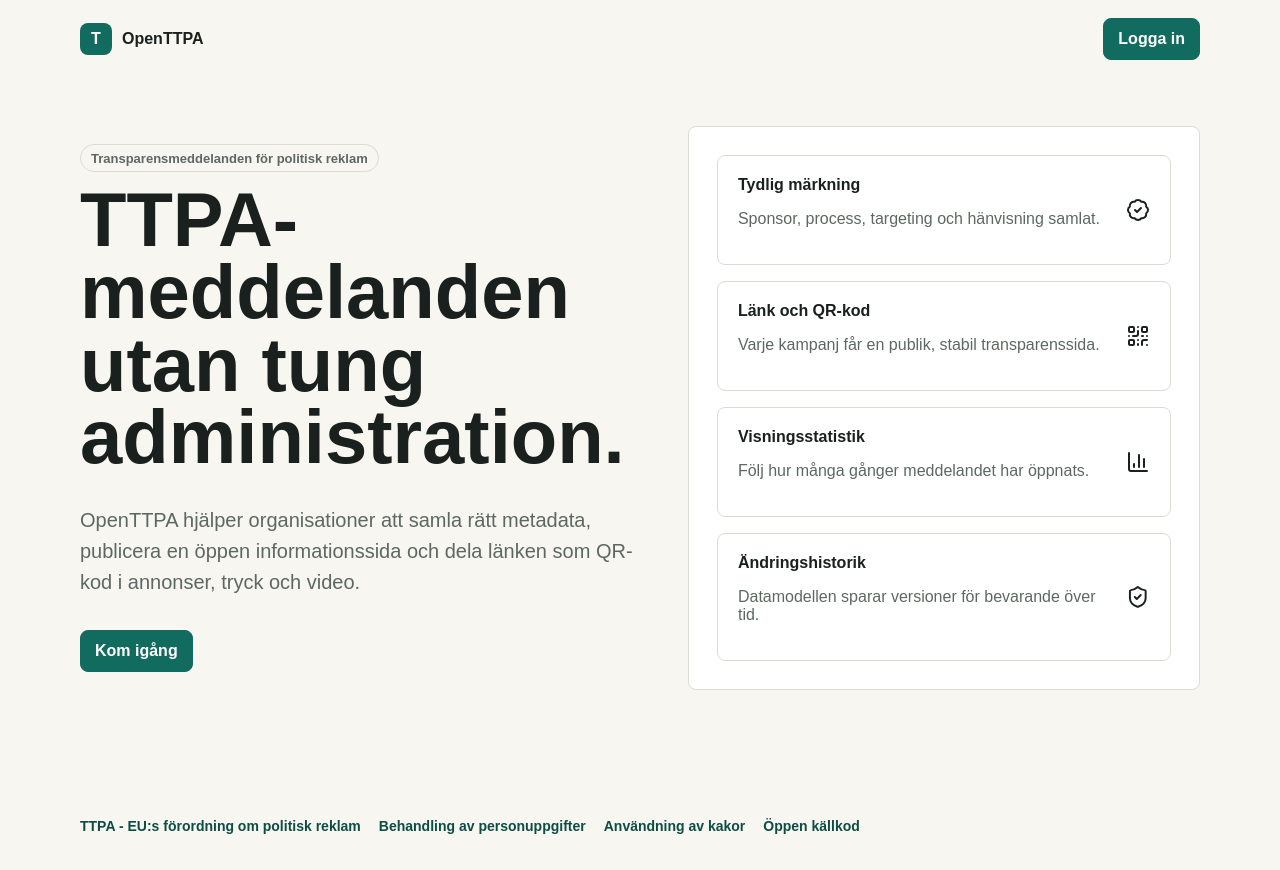
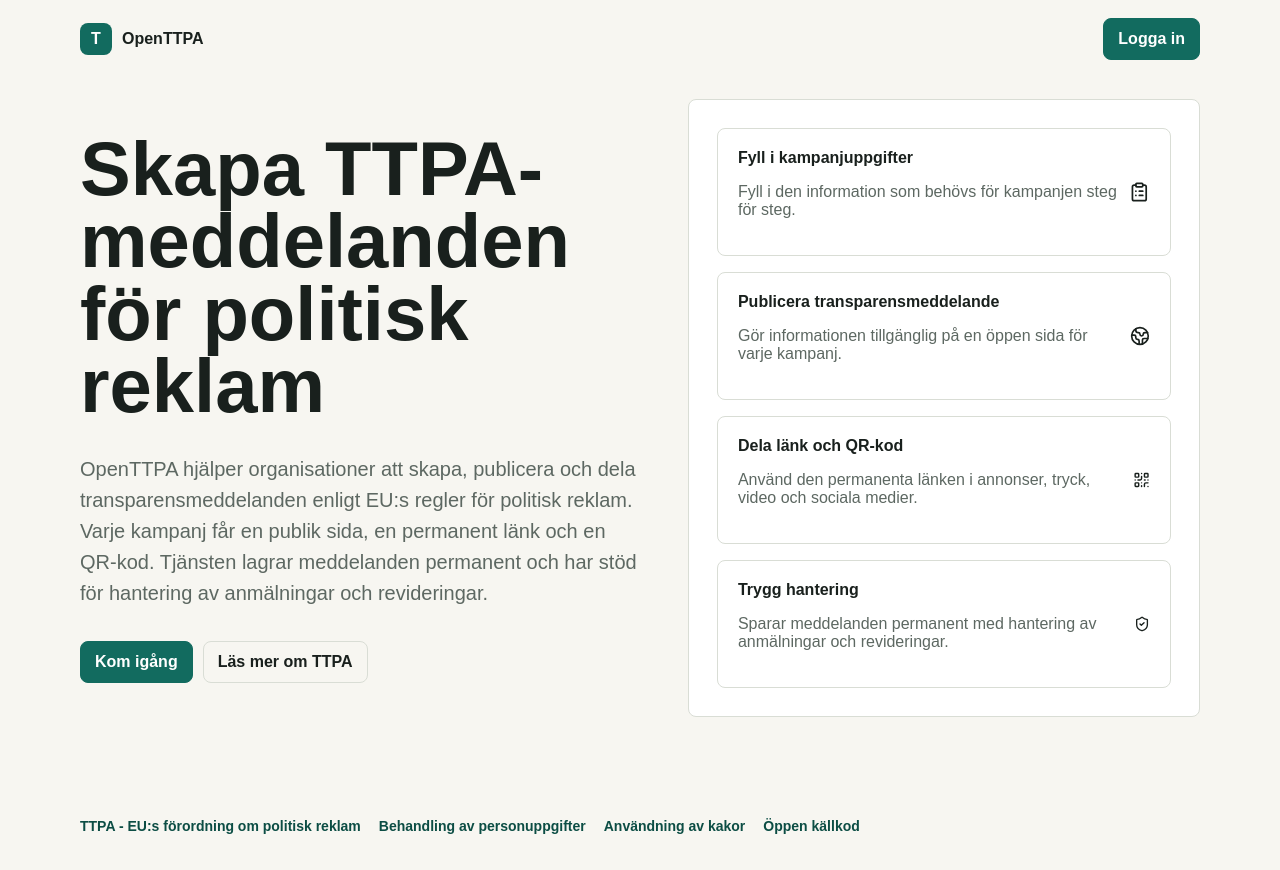
Before and after one commit to Goseimyr/openTTPA, a Next.js app: page / in a window 1280 px wide. Built offline with nearby package versions, Linux system fonts and the light colour scheme; no server answers.

Commit message:
Refine public copy and policy pages

```diff
--- a/app/globals.css
+++ b/app/globals.css
@@ -640,6 +640,14 @@ textarea {
   margin: 0;
 }
 
+.signup-info {
+  gap: 22px;
+}
+
+.signup-info p {
+  margin: 0;
+}
+
 @media (max-width: 820px) {
   .hero,
   .two,
--- a/app/page.tsx
+++ b/app/page.tsx
@@ -1,20 +1,24 @@
 import Link from "next/link";
-import { BadgeCheck, BarChart3, QrCode, ShieldCheck } from "lucide-react";
+import { ClipboardList, Globe2, QrCode, ShieldCheck } from "lucide-react";
 
 export default function Home() {
   return (
     <main className="shell">
       <section className="hero">
         <div className="stack">
-          <span className="pill">Transparensmeddelanden för politisk reklam</span>
-          <h1>TTPA-meddelanden utan tung administration.</h1>
+          <h1>Skapa TTPA-meddelanden för politisk reklam</h1>
           <p className="lead">
-            OpenTTPA hjälper organisationer att samla rätt metadata, publicera en öppen
-            informationssida och dela länken som QR-kod i annonser, tryck och video.
+            OpenTTPA hjälper organisationer att skapa, publicera och dela transparensmeddelanden
+            enligt EU:s regler för politisk reklam. Varje kampanj får en publik sida, en permanent
+            länk och en QR-kod. Tjänsten lagrar meddelanden permanent och har stöd för hantering av
+            anmälningar och revideringar.
           </p>
           <div className="actions">
             <Link className="button" href="/signup">
               Kom igång
+            </Link>
+            <Link className="button secondary" href="/ttpa">
+              Läs mer om TTPA
             </Link>
           </div>
         </div>
@@ -22,29 +26,29 @@ export default function Home() {
         <div className="panel grid">
           <div className="card row">
             <div>
-              <strong>Tydlig märkning</strong>
-              <p className="muted">Sponsor, process, targeting och hänvisning samlat.</p>
+              <strong>Fyll i kampanjuppgifter</strong>
+              <p className="muted">Fyll i den information som behövs för kampanjen steg för steg.</p>
             </div>
-            <BadgeCheck aria-hidden />
+            <ClipboardList aria-hidden />
           </div>
           <div className="card row">
             <div>
-              <strong>Länk och QR-kod</strong>
-              <p className="muted">Varje kampanj får en publik, stabil transparenssida.</p>
+              <strong>Publicera transparensmeddelande</strong>
+              <p className="muted">Gör informationen tillgänglig på en öppen sida för varje kampanj.</p>
+            </div>
+            <Globe2 aria-hidden />
+          </div>
+          <div className="card row">
+            <div>
+              <strong>Dela länk och QR-kod</strong>
+              <p className="muted">Använd den permanenta länken i annonser, tryck, video och sociala medier.</p>
             </div>
             <QrCode aria-hidden />
           </div>
           <div className="card row">
             <div>
-              <strong>Visningsstatistik</strong>
-              <p className="muted">Följ hur många gånger meddelandet har öppnats.</p>
-            </div>
-            <BarChart3 aria-hidden />
-          </div>
-          <div className="card row">
-            <div>
-              <strong>Ändringshistorik</strong>
-              <p className="muted">Datamodellen sparar versioner för bevarande över tid.</p>
+              <strong>Trygg hantering</strong>
+              <p className="muted">Sparar meddelanden permanent med hantering av anmälningar och revideringar.</p>
             </div>
             <ShieldCheck aria-hidden />
           </div>
--- a/app/ttpa/page.tsx
+++ b/app/ttpa/page.tsx
@@ -6,8 +6,9 @@ export default function TtpaPage() {
       <section className="stack">
         <h1>TTPA - EU:s förordning om politisk reklam</h1>
         <p className="lead">
-          TTPA är EU:s förordning om transparens och inriktning när det gäller politisk reklam.
-          Syftet är att göra politiska reklammeddelanden lättare att identifiera och förstå.
+          TTPA är Europaparlamentets och rådets förordning om transparens och inriktning när det
+          gäller politisk reklam (EU) 2024/900. Syftet är att göra politiska reklammeddelanden
+          lättare att identifiera och förstå.
         </p>
 
         <dl>
--- a/components/TransparencyNotice.tsx
+++ b/components/TransparencyNotice.tsx
@@ -8,7 +8,7 @@ export function TransparencyNotice({ campaign }: { campaign: Campaign }) {
       <h2>TRANSPARENSMEDDELANDE</h2>
       <p>
         Detta är ett transparensmeddelande för politisk reklam. Det är utformat i enlighet med
-        Europaparlamentets och rådets förordning (EU) 2024/900. Syftet är att göra politiska
+        gällande förordning (EU) 2024/900. Syftet är att göra politiska
         reklammeddelanden lättare att identifiera och förstå.
       </p>
 
```
Also changed, not shown: app/(auth)/signup/page.tsx (+20 -4 lines), app/cookies/page.tsx (+7 -3 lines), app/open-source/page.tsx (+8 -0 lines), app/privacy/page.tsx (+6 -2 lines).
